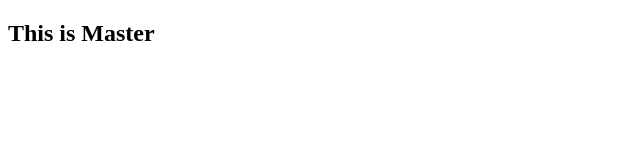
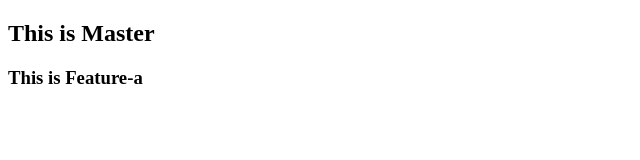
Before and after one commit to fathanrizk/gitmerged, a plain HTML site: page merged/index.html in a window 1280 px wide. Shown: the whole page, without its empty margins (0-640 px from the left). Drawn offline with Linux system fonts and the light colour scheme.

Commit message:
add feature-a

```diff
--- a/merged/index.html
+++ b/merged/index.html
@@ -8,5 +8,6 @@
 </head>
 <body>
     <h2>This is Master</h2>
+    <h3>This is Feature-a</h3>
 </body>
 </html>
```
